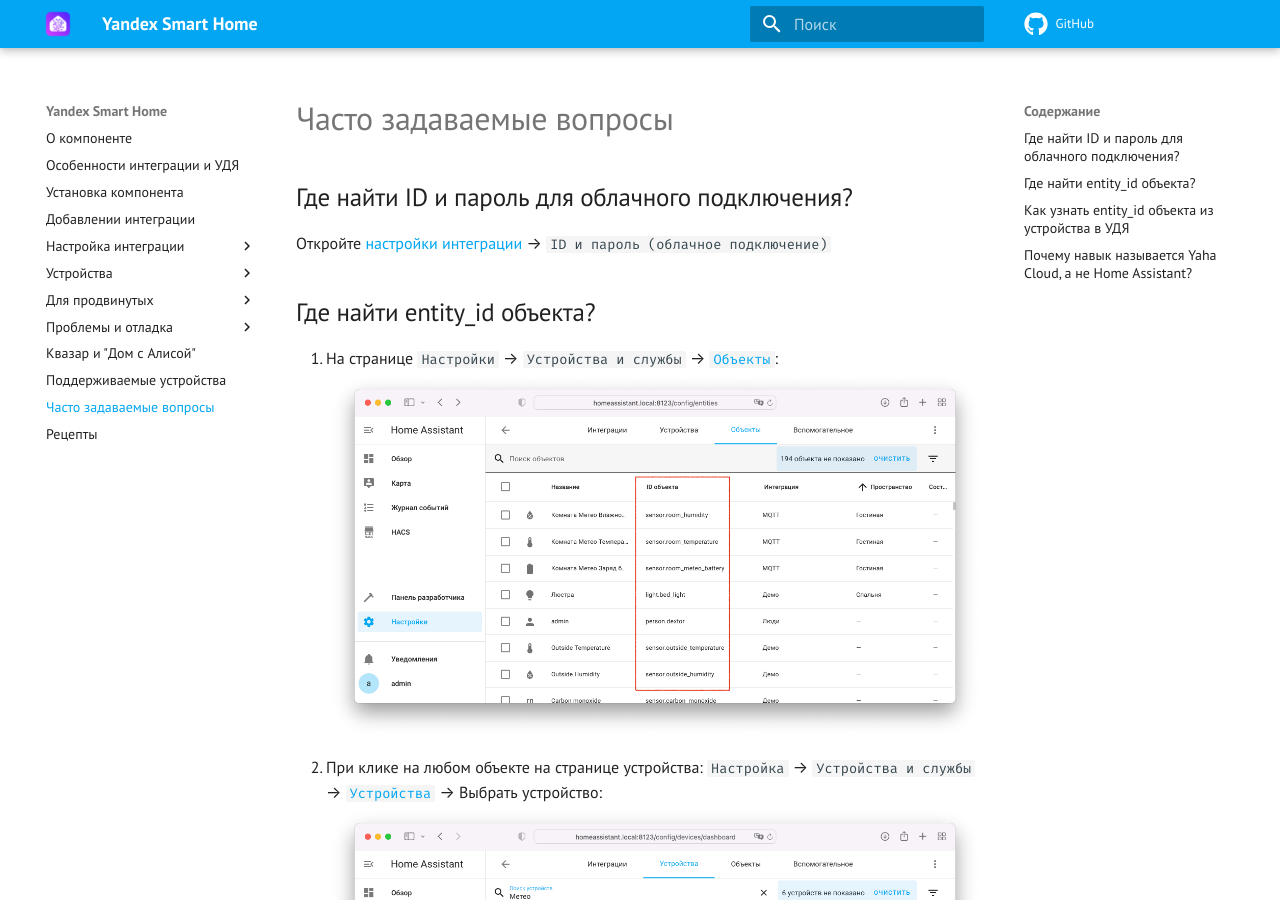
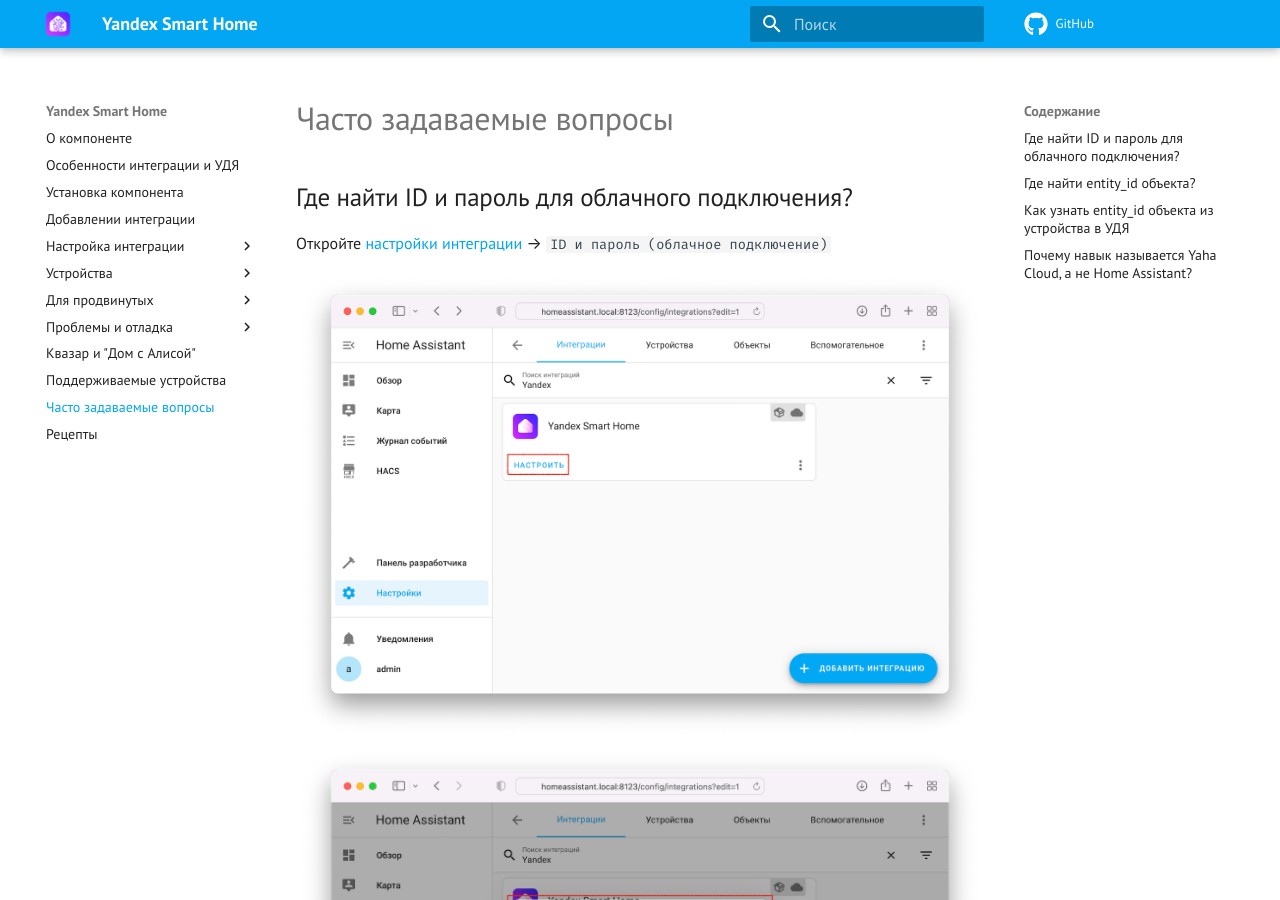
Before and after one commit to dext0r/yandex_smart_home, an MkDocs documentation site: the page built from docs/faq.md, in a window 1280 px wide and 900 px high. Built offline with MkDocs 1.6.1 and Material for MkDocs 9.7.7, drawn with Linux system fonts in a browser that asks for light colours; comment, search, counter and statistics services are not loaded; the version menu is left out.

Commit message:
docs: Add images to faq.md#cloud-creds

```diff
--- a/docs/faq.md
+++ b/docs/faq.md
@@ -1,5 +1,8 @@
 ## Где найти ID и пароль для облачного подключения? { id=cloud-creds }
 Откройте [настройки интеграции](./config/getting-started.md#gui) --> `ID и пароль (облачное подключение)`
+
+![](assets/images/config/gui-1.png){ width=750 }
+![](assets/images/config/gui-2.png){ width=750 }
 
 ## Где найти entity_id объекта? { id=get-entity-id }
 1. На странице `Настройки` --> `Устройства и службы` --> [`Объекты`](https://my.home-assistant.io/redirect/entities/):<br>
```
